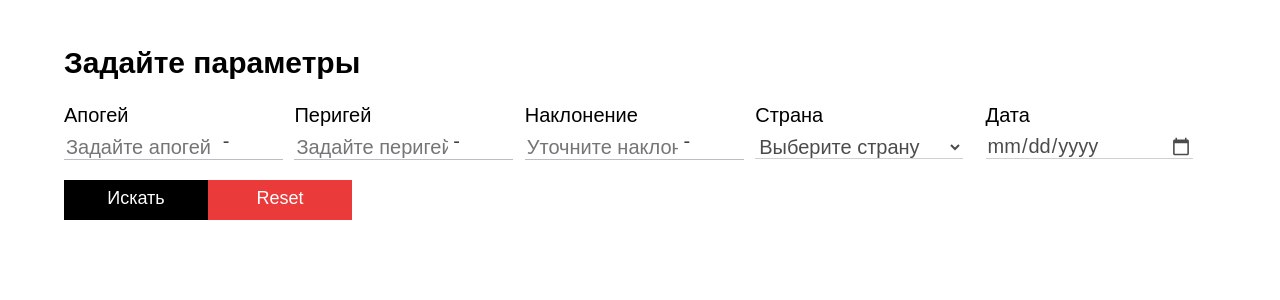
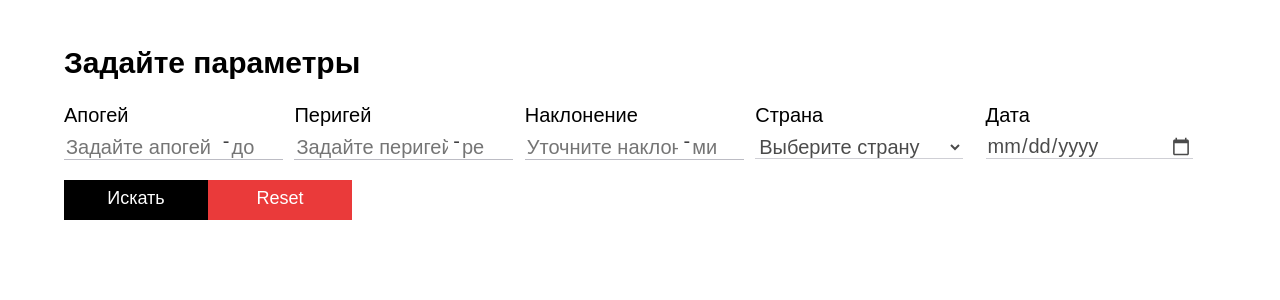
Before and after one commit to trroyka/apogee1, a Flask app: page / in a window 1280 px wide. Shown: the top 300 px of the page. Run offline with Flask 2, Linux system fonts and the light colour scheme.

Commit message:
fix: open teble

```diff
--- a/templates/index.html
+++ b/templates/index.html
@@ -19,7 +19,7 @@
                         <div class="form__interval interval_type_apogey">
                             <input name="apog" type="text" class="form__input-request input-request_type_from" id="request__input_1" placeholder="Задайте апогей" value="{{ apog }}">
                             <p class="form__sign">-</p>
-                            <input class="form__input-request input-request_type_to input-request_name_apogey" type="text">
+                            <input class="form__input-request input-request_type_to input-request_name_apogey" type="text" placeholder="до">
                         </div>
                     </div>
                     <div class="form__input">
@@ -29,7 +29,7 @@
                         <div class="form__interval interval_type_perigey">
                             <input type="text" class="form__input-request input-request_type_from" name="perig" id="request__input_2" placeholder="Задайте перигей" value="{{ perig }}">
                             <p class="form__sign">-</p>
-                            <input class="form__input-request input-request_type_to input-request_name_perigey" type="text">
+                            <input class="form__input-request input-request_type_to input-request_name_perigey" type="text" placeholder="ре">
                         </div>
                     </div>
                     <div class="form__input">
@@ -39,7 +39,7 @@
                         <div class="form__interval interval_type_inclin">
                             <input type="text" class="form__input-request input-request_type_from" name="inclin" id="request__input_3" placeholder="Уточните наклонение" value="{{ inclin }}">
                             <p class="form__sign">-</p>
-                            <input class="form__input-request input-request_type_to input-request_name_inclin" type="text">
+                            <input class="form__input-request input-request_type_to input-request_name_inclin" type="text" placeholder="ми">
                         </div>
 
                     </div>
```
